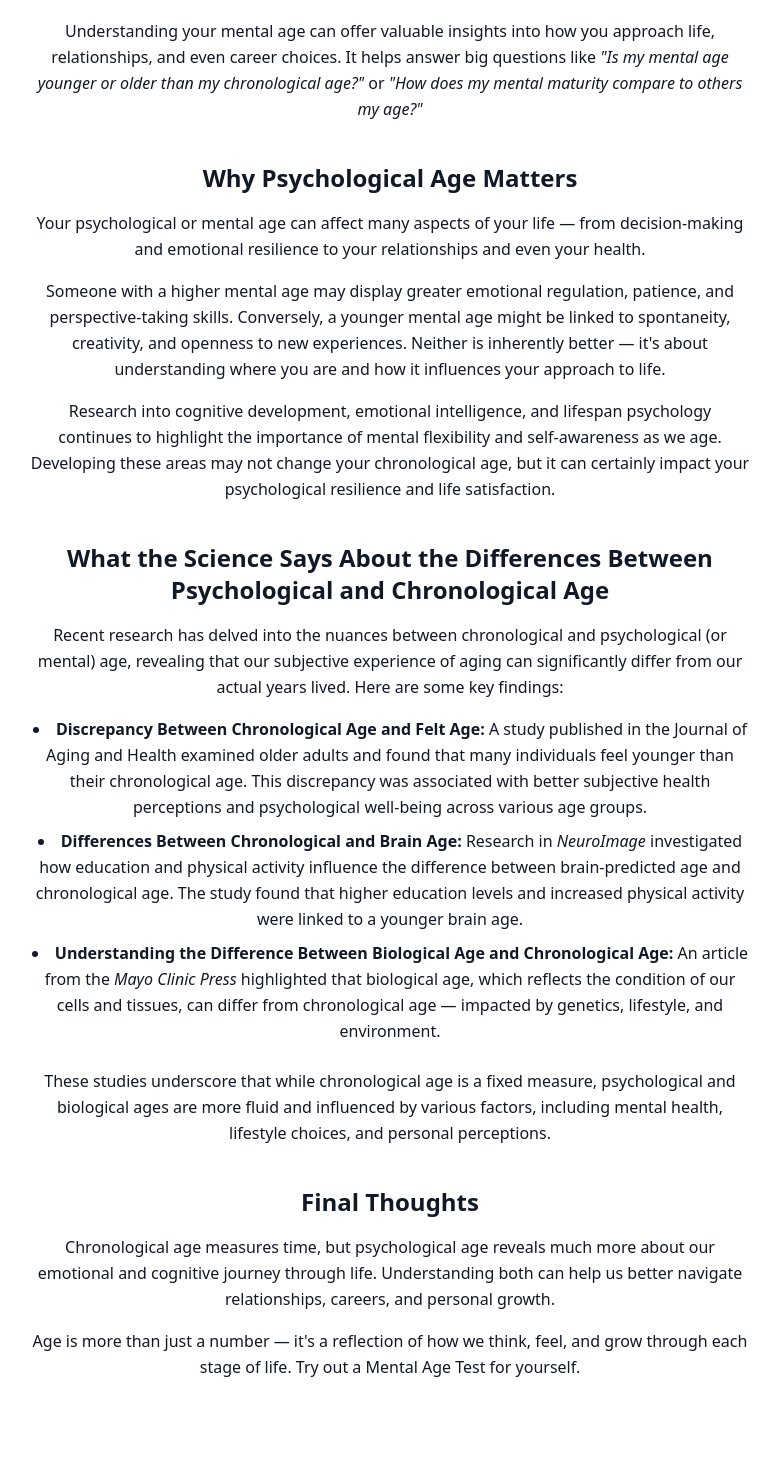
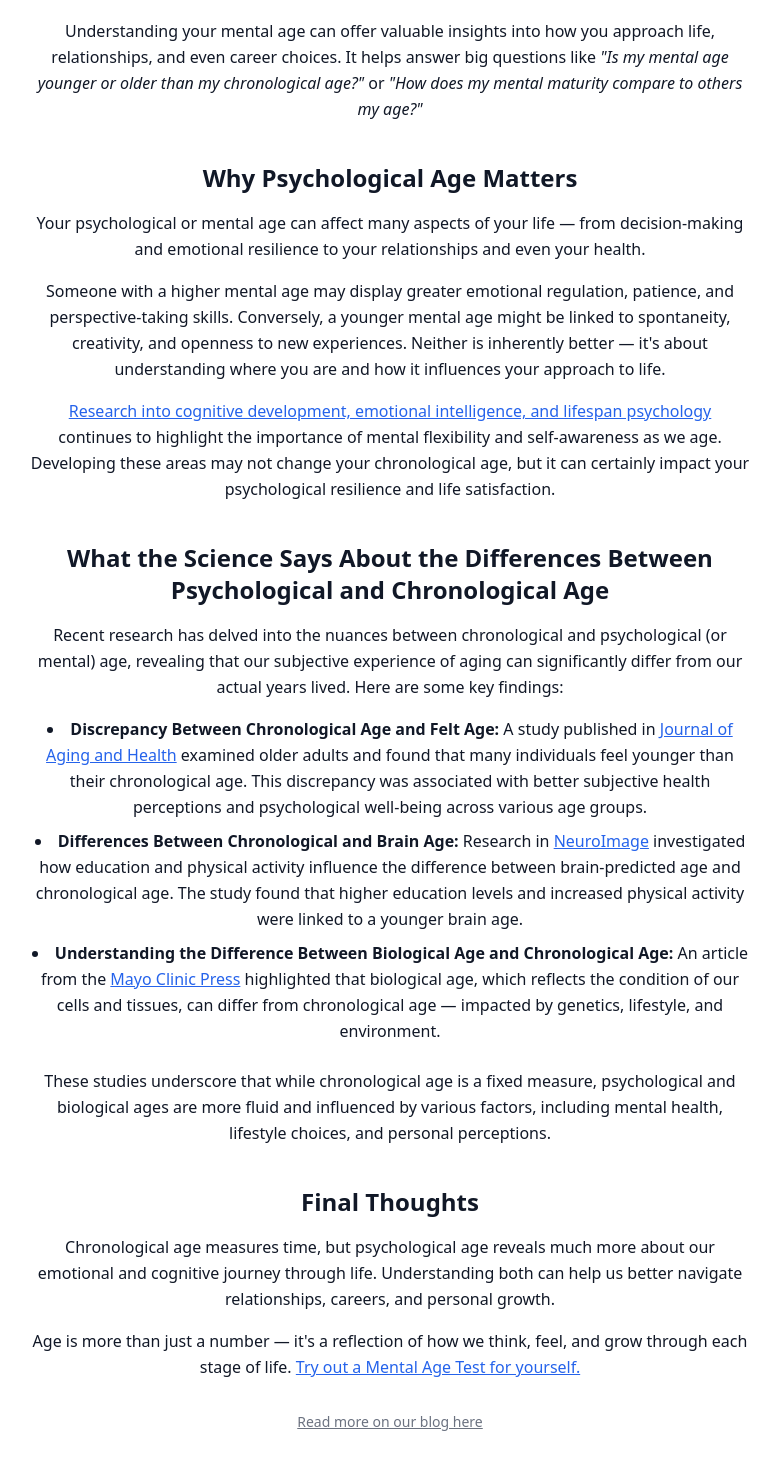
Before and after one commit to kmp-gitty/mental-age-test, a React (Vite) app: page /blog/chronological-vs-psychological-age in a window 1280 px wide. Shown: the part 714-2184 px from the top of the page, without its empty margins (250-1029 px from the left). Built offline with nearby package versions, Linux system fonts and the light colour scheme.

Commit message:
Added hyperlinks and final CTA to Blog Post 1

```diff
--- a/src/Blog_Post1_ChronvsPsych.jsx
+++ b/src/Blog_Post1_ChronvsPsych.jsx
@@ -11,7 +11,7 @@ export default function Blog_Post1_ChronvsPsych() {
       </p>
 
       <p className="mb-8">
-        This is where psychological age, often referred to as mental age, comes into play. Mental age assesses an individual's cognitive abilities, emotional intelligence, and maturity relative to others at a specific chronological age. In simple terms, it answers the question many of us wonder: <em>"What is my mental age?"</em>
+        This is where psychological age, often referred to as mental age, comes into play. Mental age assesses an individual's cognitive abilities, emotional intelligence, and maturity relative to others at a specific chronological age. In simple terms, it answers the question many of us wonder: <a href="https://mental-age-test-one.vercel.app/" className="text-blue-600 underline">What is my mental age?</a>
       </p>
 
       <h2 className="text-2xl font-semibold mt-10 mb-4">How Mental Age Differs from Chronological Age</h2>
@@ -42,7 +42,9 @@ export default function Blog_Post1_ChronvsPsych() {
       </p>
 
       <p className="mb-8">
-        Research into cognitive development, emotional intelligence, and lifespan psychology continues to highlight the importance of mental flexibility and self-awareness as we age. Developing these areas may not change your chronological age, but it can certainly impact your psychological resilience and life satisfaction.
+        <a href="https://pmc.ncbi.nlm.nih.gov/articles/PMC5442987/" className="text-blue-600 underline">
+          Research into cognitive development, emotional intelligence, and lifespan psychology
+        </a> continues to highlight the importance of mental flexibility and self-awareness as we age. Developing these areas may not change your chronological age, but it can certainly impact your psychological resilience and life satisfaction.
       </p>
 
       <h2 className="text-2xl font-semibold mt-10 mb-4">
@@ -55,13 +57,13 @@ export default function Blog_Post1_ChronvsPsych() {
 
       <ul className="list-disc list-inside mb-6">
         <li className="mb-2">
-          <strong>Discrepancy Between Chronological Age and Felt Age:</strong> A study published in the Journal of Aging and Health examined older adults and found that many individuals feel younger than their chronological age. This discrepancy was associated with better subjective health perceptions and psychological well-being across various age groups.
+          <strong>Discrepancy Between Chronological Age and Felt Age:</strong> A study published in <a href="https://journals.sagepub.com/doi/10.1177/09567976231164553" className="text-blue-600 underline">Journal of Aging and Health</a> examined older adults and found that many individuals feel younger than their chronological age. This discrepancy was associated with better subjective health perceptions and psychological well-being across various age groups.
         </li>
         <li className="mb-2">
-          <strong>Differences Between Chronological and Brain Age:</strong> Research in <em>NeuroImage</em> investigated how education and physical activity influence the difference between brain-predicted age and chronological age. The study found that higher education levels and increased physical activity were linked to a younger brain age.
+          <strong>Differences Between Chronological and Brain Age:</strong> Research in <a href="https://www.sciencedirect.com/science/article/pii/S1053811919308493" className="text-blue-600 underline">NeuroImage</a> investigated how education and physical activity influence the difference between brain-predicted age and chronological age. The study found that higher education levels and increased physical activity were linked to a younger brain age.
         </li>
         <li>
-          <strong>Understanding the Difference Between Biological Age and Chronological Age:</strong> An article from the <em>Mayo Clinic Press</em> highlighted that biological age, which reflects the condition of our cells and tissues, can differ from chronological age — impacted by genetics, lifestyle, and environment.
+          <strong>Understanding the Difference Between Biological Age and Chronological Age:</strong> An article from the <a href="https://mcpress.mayoclinic.org/healthy-aging/understanding-the-difference-between-biological-age-and-chronological-age/" className="text-blue-600 underline">Mayo Clinic Press</a> highlighted that biological age, which reflects the condition of our cells and tissues, can differ from chronological age — impacted by genetics, lifestyle, and environment.
         </li>
       </ul>
 
@@ -75,8 +77,12 @@ export default function Blog_Post1_ChronvsPsych() {
         Chronological age measures time, but psychological age reveals much more about our emotional and cognitive journey through life. Understanding both can help us better navigate relationships, careers, and personal growth.
       </p>
 
-      <p>
-        Age is more than just a number — it's a reflection of how we think, feel, and grow through each stage of life. Try out a Mental Age Test for yourself.
+      <p className="mb-6">
+        Age is more than just a number — it's a reflection of how we think, feel, and grow through each stage of life. <a href="https://mental-age-test-one.vercel.app/" className="text-blue-600 underline">Try out a Mental Age Test for yourself.</a>
+      </p>
+
+      <p className="text-sm text-gray-500 mt-8">
+        <a href="https://mental-age-test-one.vercel.app/blog" className="underline">Read more on our blog here</a>
       </p>
     </div>
   );
```
